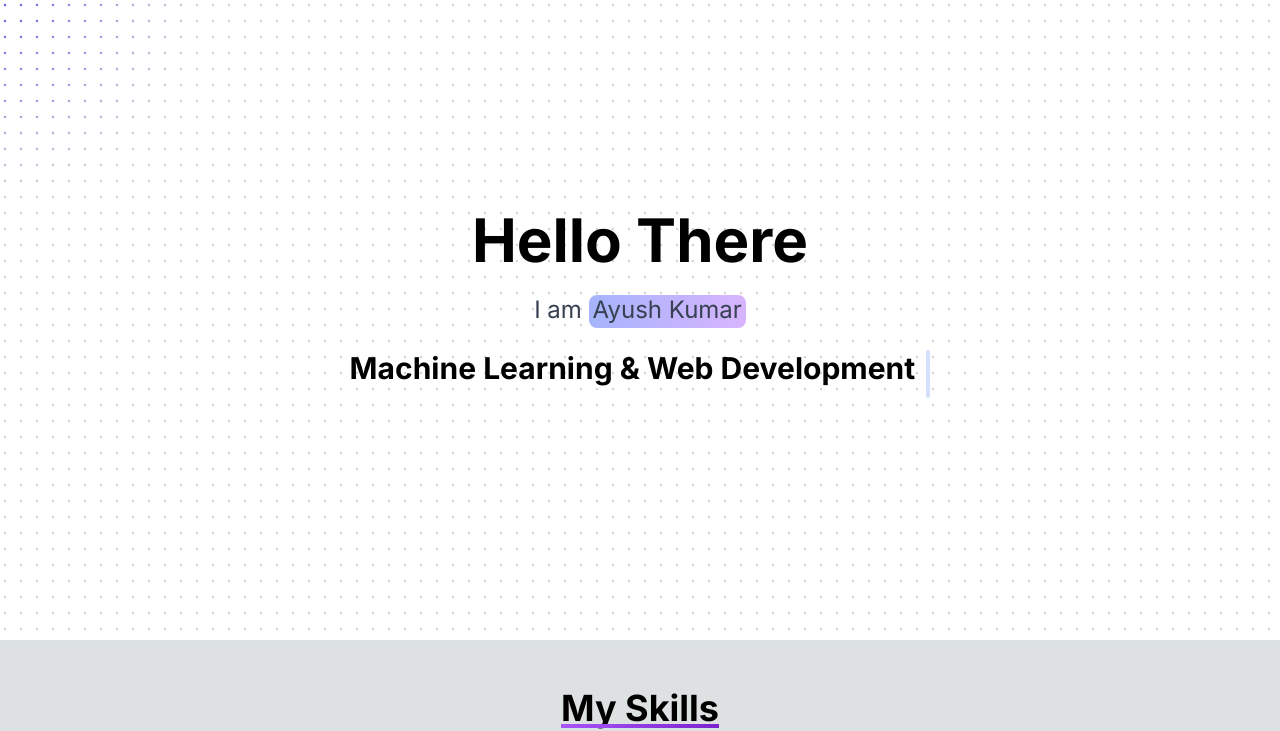
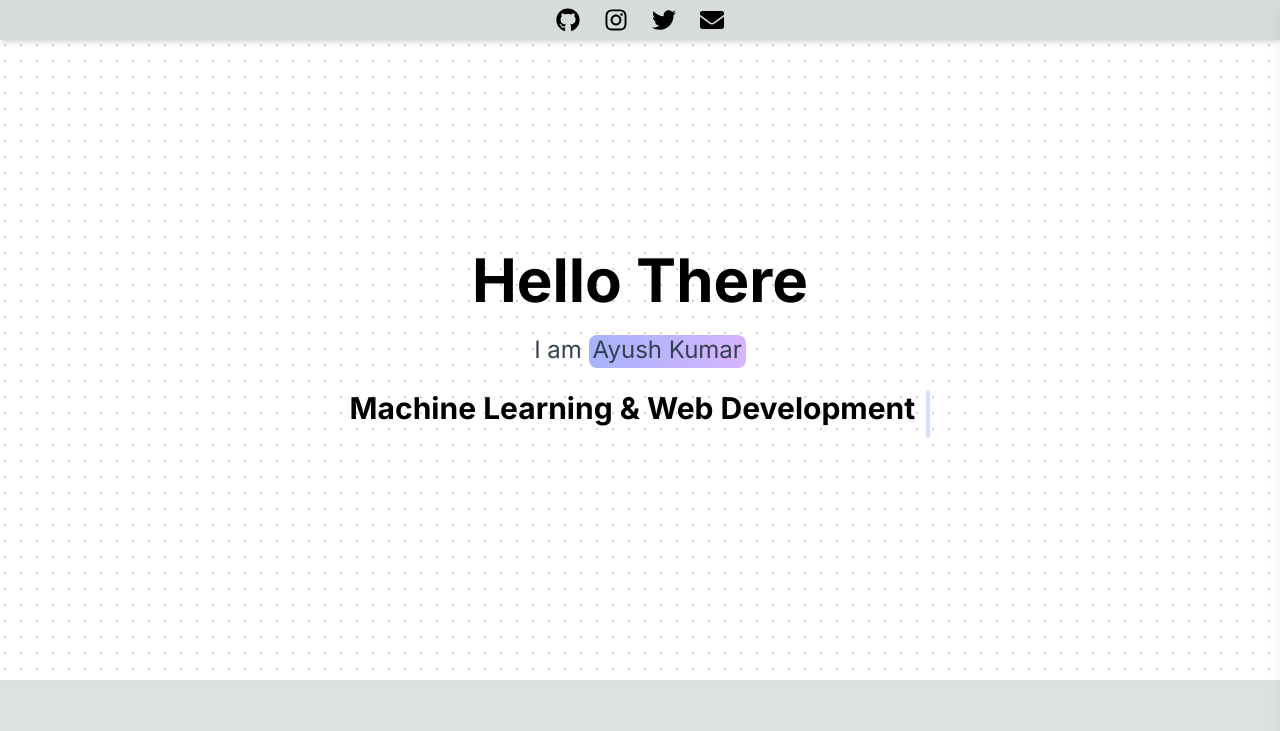
Before and after one commit to AyushK0808/ayush_portfolio, a Next.js app: page / in a window 1280 px wide. Shown: the top 731 px of the page. Built offline with nearby package versions, Linux system fonts and the light colour scheme.

Commit message:
fix: navbar works in mobile view

```diff
--- /dev/null
+++ b/app/components/ui/resp-nav.tsx
@@ -0,0 +1,129 @@
+"use client"
+
+import React, { useState } from 'react';
+import { FaGithub, FaInstagram, FaTwitter, FaEnvelope, FaBars, FaTimes } from 'react-icons/fa';
+import { motion } from 'framer-motion';
+import clsx from 'clsx';
+
+const MainNavbar = () => {
+  const [isSidebarOpen, setIsSidebarOpen] = useState(false);
+
+  const toggleSidebar = () => {
+    setIsSidebarOpen(!isSidebarOpen);
+  };
+
+  return (
+    <nav className="fixed md:relative top-0 left-0 w-full bg-primary shadow-md z-50">
+      <div className="container mx-auto px-4 py-2 flex justify-between items-center">
+        {/* Desktop View */}
+        <div className="hidden md:flex justify-center w-full space-x-6">
+          <a
+            href="https://github.com"
+            target="_blank"
+            rel="noopener noreferrer"
+            className="hover:text-blue transition-colors"
+          >
+            <FaGithub size={24} />
+          </a>
+          <a
+            href="https://instagram.com"
+            target="_blank"
+            rel="noopener noreferrer"
+            className="hover:text-pink-500 transition-colors"
+          >
+            <FaInstagram size={24} />
+          </a>
+          <a
+            href="https://twitter.com"
+            target="_blank"
+            rel="noopener noreferrer"
+            className="hover:text-blue-500 transition-colors"
+          >
+            <FaTwitter size={24} />
+          </a>
+          <a
+            href="mailto:example@gmail.com"
+            className="hover:text-red-500 transition-colors"
+          >
+            <FaEnvelope size={24} />
+          </a>
+        </div>
+
+        {/* Mobile View */}
+        <div className="flex md:hidden justify-end w-full">
+          {!isSidebarOpen && (
+            <button onClick={toggleSidebar}>
+              <FaBars size={24} />
+            </button>
+          )}
+        </div>
+      </div>
+
+      {/* Backdrop */}
+      {isSidebarOpen && (
+        <div className="fixed inset-0 bg-black bg-opacity-50 backdrop-blur-sm z-40" onClick={toggleSidebar}></div>
+      )}
+
+      {/* Sidebar */}
+      <motion.div
+        initial={{ x: '100%' }}
+        animate={{ x: isSidebarOpen ? '0%' : '100%' }}
+        transition={{ type: 'spring', stiffness: 300, damping: 30 }}
+        className={clsx("fixed top-0 right-0 h-full w-64 bg-inherit shadow-lg z-50", {
+          "flex flex-col justify-between p-4": isSidebarOpen,
+        })}
+      >
+        <div>
+          <div className="flex justify-end">
+            <button onClick={toggleSidebar} className="p-2">
+              <FaTimes size={24} />
+            </button>
+          </div>
+          <div className="flex flex-col space-y-4">
+            <a href="#home" className='hover:font-bold'>Home</a>
+            <a href="#skills" className='hover:font-bold'>My Skills</a>
+            <a href="#projects" className='hover:font-bold' >My Projects</a>
+            <a href="#experience" className='hover:font-bold'>Experience</a>
+            <a href="#education" className='hover:font-bold'>Education</a>
+            <a href="#contactme" className='hover:font-bold'>Get in Touch</a>
+            <a href="/" className='text-purple-500 hover:font-bold'>Resume Link</a>
+          </div>
+        </div>
+        <div className="flex space-x-4 mt-4 justify-center">
+          <a
+            href="https://github.com"
+            target="_blank"
+            rel="noopener noreferrer"
+            className="hover:text-blue-500 transition-colors"
+          >
+            <FaGithub size={24} />
+          </a>
+          <a
+            href="https://instagram.com"
+            target="_blank"
+            rel="noopener noreferrer"
+            className="hover:text-pink-500 transition-colors"
+          >
+            <FaInstagram size={24} />
+          </a>
+          <a
+            href="https://twitter.com"
+            target="_blank"
+            rel="noopener noreferrer"
+            className="hover:text-blue-500 transition-colors"
+          >
+            <FaTwitter size={24} />
+          </a>
+          <a
+            href="mailto:example@gmail.com"
+            className="hover:text-red-500 transition-colors"
+          >
+            <FaEnvelope size={24} />
+          </a>
+        </div>
+      </motion.div>
+    </nav>
+  );
+};
+
+export default MainNavbar;
--- a/app/page.tsx
+++ b/app/page.tsx
@@ -16,6 +16,7 @@ import Link from "next/link";
 import CardList from "./components/ui/card-list";
 import Education from "./components/ui/education";
 import Experience from "./components/ui/experience";
+import MainNavbar from "./components/ui/resp-nav";
 
 const navItems = [
   { name: "Home", link: "/",  },
@@ -159,7 +160,8 @@ const cards = [
 export default function Home() {
   return (
     <div>
-      <Navbar navItems={navItems} className="hidden sm:flex"/>
+      <MainNavbar/>
+      <Navbar navItems={navItems} className="hidden md:flex"/>
       <HeroHighlight containerClassName="custom-hero-container" className="custom-hero-class">
         <h1 className="text-6xl font-bold text-center text-black dark:text-white">
           Hello There
```
